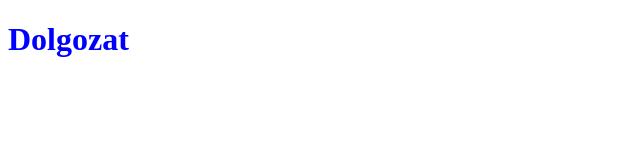
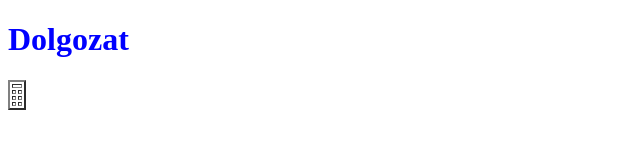
Before and after one commit to CsanyiLevente/dolgozat, a plain HTML site: page index.html in a window 1280 px wide. Shown: the full height of the page, 0-640 px from the left. Drawn offline with Linux system fonts and the light colour scheme.

Commit message:
Fifth Commit

```diff
--- a/index.html
+++ b/index.html
@@ -11,9 +11,9 @@
 </head>
 <body>
     <h1>Dolgozat</h1>
-    <table id="Tablazat">
+    <table id="Tablazat" border="2">
         <tr>
-            <td></td> <td></td>
+            <td colspan="2"></td>
         </tr>
 
         <tr>
--- a/style.css
+++ b/style.css
@@ -1,7 +1,3 @@
 h1 {
     color: blue;
 }
-
-#Tablazat {
-    border: 2px;
-}
```
